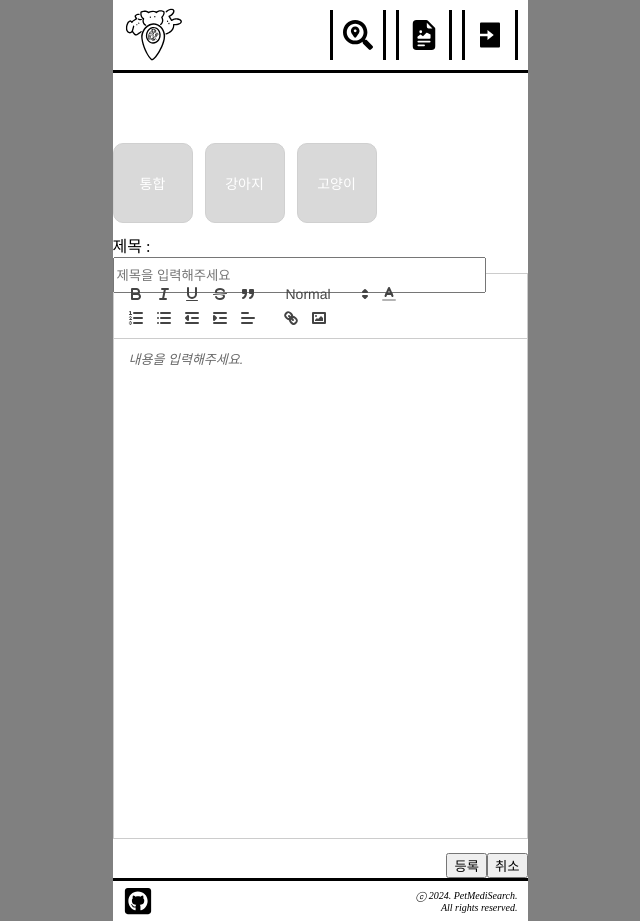
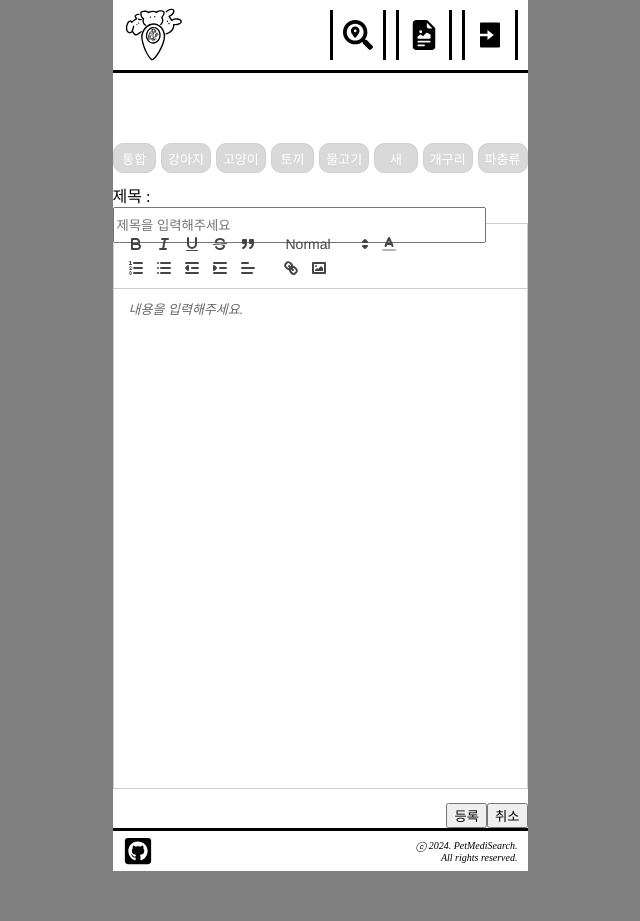
Before and after one commit to hwinareun/PetMediSearch, a React (Vite) app in the folder client/: page /createpost in a window 1280 px wide. Shown: the whole page, without its empty margins (320-960 px from the left). After the commit the page ends 871 px from the top, so only its background shows below. Built offline with nearby package versions, Linux system fonts and the light colour scheme; no server answers; a web font is replaced by a local one; what proj4 would draw is missing.

Commit message:
FE [feat] 게시글과 카테고리 출력 개선, 게시글 출력시 P태그 제거

```diff
--- a/client/package.json
+++ b/client/package.json
@@ -14,8 +14,10 @@
   },
   "dependencies": {
     "@reduxjs/toolkit": "^2.2.7",
+    "@types/dompurify": "^3.0.5",
     "axios": "^1.7.7",
     "dayjs": "^1.11.13",
+    "dompurify": "^3.1.7",
     "dotenv": "^16.4.5",
     "lottie-react": "^2.4.0",
     "npm-run-all": "^4.1.5",
--- a/client/src/Category/CreateCategory.tsx
+++ b/client/src/Category/CreateCategory.tsx
@@ -5,13 +5,18 @@ export default function CreateCategory({ handleCategory }: any) {
   const [isClickNormal, setIsClickNormal] = useState(false);
   const [isClickDog, setIsClickDog] = useState(false);
   const [isClickCat, setIsClickCat] = useState(false);
+  const [isClickRabbit, setIsClickRabbit] = useState(false);
+  const [isClickFish, setIsClickFish] = useState(false);
+  const [isClickBird, setIsClickBird] = useState(false);
+  const [isClickFrog, setIsClickFrog] = useState(false);
+  const [isClickReptilia, setIsClickReptilia] = useState(false);
 
   return (
     <CategoryContainer>
       <CategoryBt
         type="button"
         value={'통합'}
-        id={'2'}
+        id={'1'}
         name="iscategory"
         onClick={(e) => {
           handleCategory(e);
@@ -26,7 +31,7 @@ export default function CreateCategory({ handleCategory }: any) {
       <CategoryBt
         type="button"
         value={'강아지'}
-        id={'3'}
+        id={'2'}
         name="iscategory"
         onClick={(e) => {
           handleCategory(e);
@@ -41,7 +46,7 @@ export default function CreateCategory({ handleCategory }: any) {
       <CategoryBt
         type="button"
         value={'고양이'}
-        id={'4'}
+        id={'3'}
         name="iscategory"
         onClick={(e) => {
           handleCategory(e);
@@ -50,6 +55,76 @@ export default function CreateCategory({ handleCategory }: any) {
         style={{
           background: isClickCat ? '#9E9E9E' : '#D9D9D9',
           color: isClickCat ? '#fff' : '#fff',
+        }}
+      />
+      <CategoryBt
+        type="button"
+        value={'토끼'}
+        id={'4'}
+        name="iscategory"
+        onClick={(e) => {
+          handleCategory(e);
+          setIsClickRabbit(!isClickRabbit);
+        }}
+        style={{
+          background: isClickRabbit ? '#9E9E9E' : '#D9D9D9',
+          color: isClickRabbit ? '#fff' : '#fff',
+        }}
+      />
+      <CategoryBt
+        type="button"
+        value={'물고기'}
+        id={'5'}
+        name="iscategory"
+        onClick={(e) => {
+          handleCategory(e);
+          setIsClickFish(!isClickFish);
+        }}
+        style={{
+          background: isClickFish ? '#9E9E9E' : '#D9D9D9',
+          color: isClickFish ? '#fff' : '#fff',
+        }}
+      />
+      <CategoryBt
+        type="button"
+        value={'새'}
+        id={'6'}
+        name="iscategory"
+        onClick={(e) => {
+          handleCategory(e);
+          setIsClickBird(!isClickBird);
+        }}
+        style={{
+          background: isClickBird ? '#9E9E9E' : '#D9D9D9',
+          color: isClickBird ? '#fff' : '#fff',
+        }}
+      />
+      <CategoryBt
+        type="button"
+        value={'개구리'}
+        id={'7'}
+        name="iscategory"
+        onClick={(e) => {
+          handleCategory(e);
+          setIsClickFrog(!isClickFrog);
+        }}
+        style={{
+          background: isClickFrog ? '#9E9E9E' : '#D9D9D9',
+          color: isClickFrog ? '#fff' : '#fff',
+        }}
+      />
+      <CategoryBt
+        type="button"
+        value={'파충류'}
+        id={'8'}
+        name="iscategory"
+        onClick={(e) => {
+          handleCategory(e);
+          setIsClickReptilia(!isClickReptilia);
+        }}
+        style={{
+          background: isClickReptilia ? '#9E9E9E' : '#D9D9D9',
+          color: isClickReptilia ? '#fff' : '#fff',
         }}
       />
     </CategoryContainer>
@@ -61,15 +136,16 @@ const CategoryContainer = styled.div`
   height: 50%;
   display: flex;
   justify-content: flex-start;
-  gap: 12px;
+  text-align: center;
+  gap: 5px;
 `;
 
 const CategoryBt = styled.input`
-  width: 80px;
-  height: 80px;
+  width: 55px;
+  height: 30px;
   border-radius: 10px;
   border: 1px solid #d0d0d0;
   color: #aaa;
-  font-size: 14px;
+  font-size: 13px;
   cursor: pointer;
 `;
--- a/client/src/comment/CommentList.tsx
+++ b/client/src/comment/CommentList.tsx
@@ -25,11 +25,13 @@ export default function CommentList() {
   };
 
   const handleDeleteComment = async () => {
-    try {
-      await deleteComment(comments[0].comment_id);
-      alert('댓글이 삭제되었습니다.');
-    } catch (error) {
-      console.error(error);
+    if (window.confirm('댓글을 삭제하시겠습니까?')) {
+      try {
+        await deleteComment(comments[0].comment_id);
+        alert('댓글이 삭제되었습니다.');
+      } catch (error) {
+        console.error(error);
+      }
     }
   };
 
@@ -55,9 +57,6 @@ export default function CommentList() {
               <h4>{item.author}</h4>
               <p>{item.content}</p>
               <span>{new Date(item.created_at).toLocaleString()}</span>
-              <Button size="small" scheme="positive" onClick={() => {}}>
-                수정
-              </Button>
               <Button
                 size="small"
                 scheme="negative"
--- a/client/src/components/PostList.tsx
+++ b/client/src/components/PostList.tsx
@@ -9,7 +9,6 @@ const PostList = ({ post }: Props) => {
   const navigate = useNavigate();
 
   const handleTitleClick = (post_id: number) => {
-    console.log(post_id);
     navigate(`/posts/${post_id}`);
   };
 
--- a/client/src/pages/CreatePost.tsx
+++ b/client/src/pages/CreatePost.tsx
@@ -34,10 +34,11 @@ const CreatePost = () => {
       alert('내용을 입력해 주세요');
     } else {
       if (window.confirm('게시글을 등록하시겠습니까?')) {
-        await addPosts(user.id, title, content, category_id[0])
+        await addPosts(user.id, title, content, category_id[1])
           .then(() => {
             alert('게시글이 등록되었습니다.');
             navigate('/category');
+            console.log(content);
           })
 
           .catch(function (error) {
--- a/client/src/pages/PostDetail.tsx
+++ b/client/src/pages/PostDetail.tsx
@@ -9,6 +9,7 @@ import { RootState } from '../store';
 import Button from '../components/common/Button';
 import CommentList from '../comment/CommentList';
 import { deletePosts } from '../apis/Posts.api';
+import dompurify from 'dompurify';
 
 const BASE_URL = import.meta.env.VITE_BASE_URL;
 
@@ -18,14 +19,17 @@ function PostDetail() {
   const postId = useParams().id;
   const user = useSelector((state: RootState) => state.auth.user);
   const navigate = useNavigate();
+  const sanitizer = dompurify.sanitize;
 
   const handleDeletePosts = async () => {
+    if (window.confirm('게시글을 삭제하시겠습니까?')) {
       try {
         await deletePosts(Number(postId));
         alert('게시글이 삭제되었습니다.');
         navigate('/category');
       } catch (error) {
         console.error(error);
+      }
     }
   };
 
@@ -47,6 +51,7 @@ function PostDetail() {
     } else {
       try {
         await addComment(user.id, Number(postId), content);
+        alert('댓글이 등록되었습니다.');
         setContent('');
       } catch (error) {
         console.error(error);
@@ -62,7 +67,7 @@ function PostDetail() {
   useEffect(() => {
     const fetchPostById = async () => {
       try {
-        const response = await axios.get(`${BASE_URL}}/posts/${postId}`);
+        const response = await axios.get(`${BASE_URL}/posts/${postId}`);
         console.log(response);
         setPost(response.data);
       } catch (error) {
@@ -101,7 +106,12 @@ function PostDetail() {
           <div className="created_at">작성일 : {post.created_at}</div>
 
           <ContentContainer>
-            <div className="content">내용 : {post.content}</div>
+            <div
+              className="content"
+              dangerouslySetInnerHTML={{
+                __html: sanitizer(`${post.content}`),
+              }}
+            />
           </ContentContainer>
         </PostsStyle>
       ) : (
--- a/client/src/pages/Posts.tsx
+++ b/client/src/pages/Posts.tsx
@@ -52,11 +52,12 @@ function Posts() {
         </WriteBt>
       </WriteContainer>
       {currentPosts && currentPosts.length > 0 ? (
-        <Post post={posts} />
+        <ul>
+          <Post post={posts} />
+        </ul>
       ) : (
         <p>게시글이 없습니다.</p>
       )}
-
       <PaginationComp
         totalItemsCount={posts.length}
         itemsCountPerPage={postsPerPage}
```
Also changed, not shown: client/src/pages/Detail.jsx (deleted, +0 -60 lines), client/src/pages/EditPost.tsx (+18 -3 lines), 1 other file (tests, documents, lock files or other folders). Lines whose indentation alone changed are shown as unchanged.
